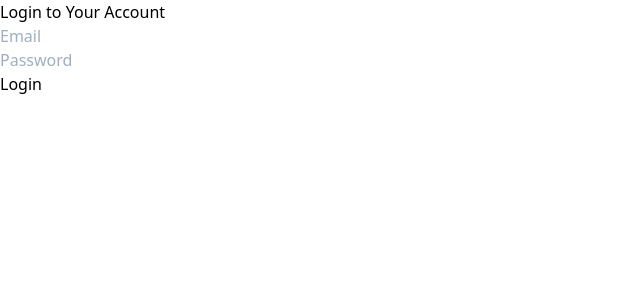
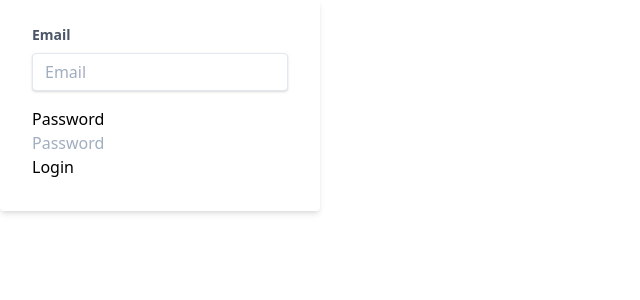
Before and after one commit to potluckplanner711/bw-frontend, a React (Create React App) app in the folder potluck-planner/: page /login in a window 1280 px wide. Shown: the top 300 px of the page, without its empty margins (0-640 px from the left). Built offline with nearby package versions, Linux system fonts and the light colour scheme.

Commit message:
did some tailwind to login

```diff
--- a/potluck-planner/src/components/Login.js
+++ b/potluck-planner/src/components/Login.js
@@ -35,17 +35,29 @@
     }
 
     return (
-        <div>
-            <h2>Login to Your Account</h2>
-            <form onSubmit={handleSubmit}>
+        <div class="w-full max-w-xs">
+            <form
+                class="bg-white shadow-md rounded px-8 pt-6 pb-8 mb-4"
+                onSubmit={handleSubmit}>
+
+                <div class="mb-4">
+                    <label class="block text-gray-700 text-sm font-bold mb-2">
+                        Email
+                    </label>
                     <input
+                        class="shadow appearance-none border rounded w-full py-2 px-3 text-gray-700 leading-tight focus:outline-none focus:shadow-outline"
                         name='email'
                         value={login.email}
                         type='text'
                         placeholder='Email'
                         onChange={handleChange}
                     />
-                <br />
+                </div>
+
+
+                <label>
+                    Password
+                </label>
                 <input
                     name='password'
                     value={login.password}
@@ -53,7 +65,7 @@
                     placeholder='Password'
                     onChange={handleChange}
                 />
-                <br />
+
                 <button>Login</button>
             </form>
         </div>
```
Lines whose indentation alone changed are shown as unchanged.
